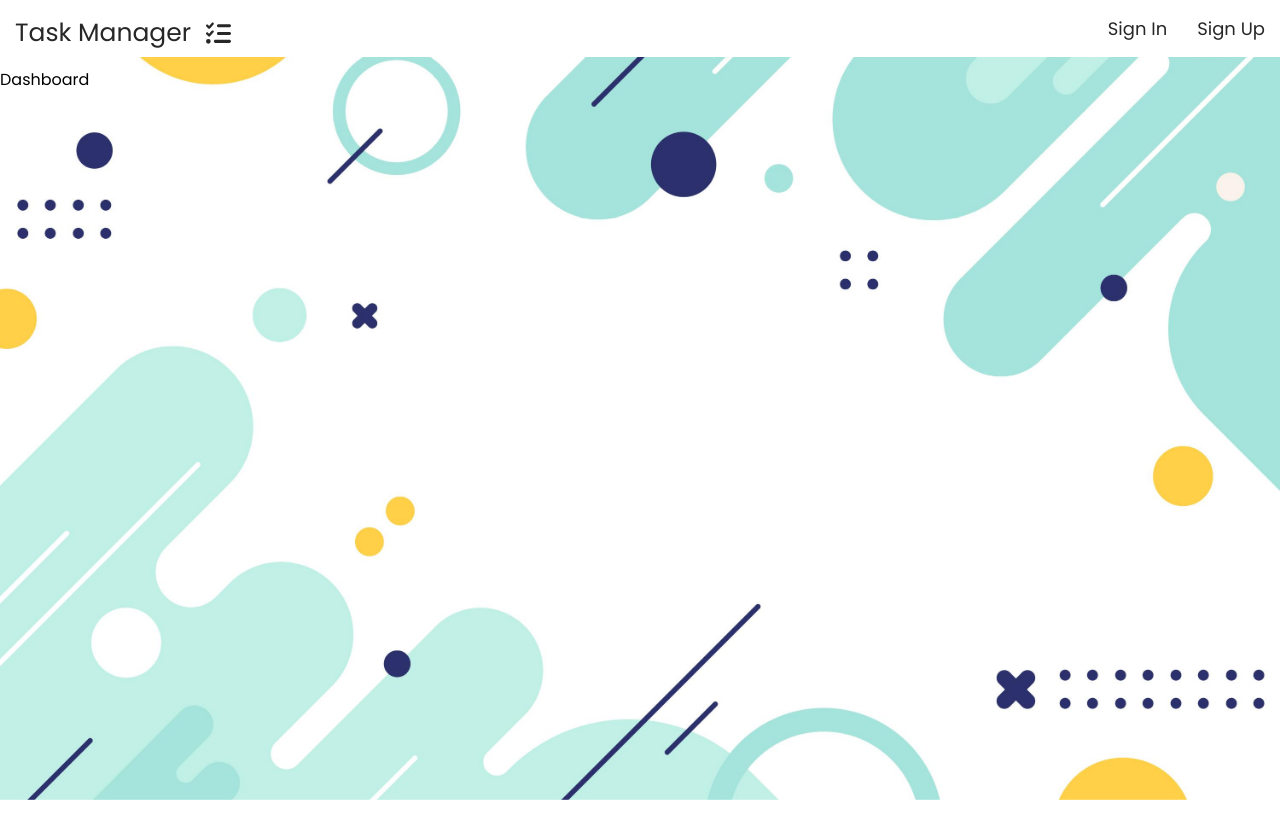
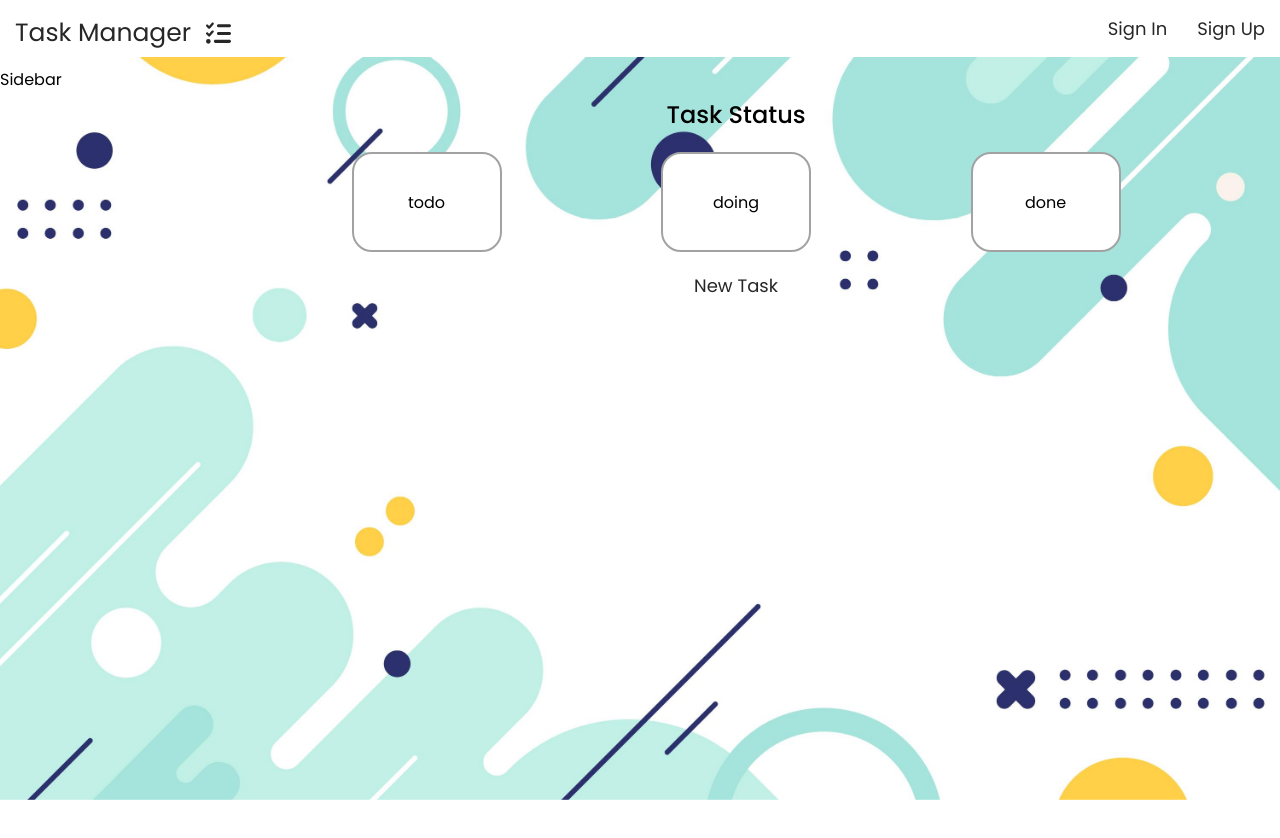
Before and after one commit to tathagat11/Task-Manager-MERN, a React (Vite) app in the folder client/: page /dashboard in a window 1280 px wide. Shown: the top 838 px of the page. Before the commit the page ends 800 px from the top, so only its background shows below. Built offline with nearby package versions, Linux system fonts and the light colour scheme.

Commit message:
Started Tasks portion

```diff
--- a/client/src/App.jsx
+++ b/client/src/App.jsx
@@ -6,6 +6,7 @@ import { BrowserRouter as Router, Route, Routes } from "react-router-dom";
 import SignUp from "./components/registration/SignUp";
 import Home from "./pages/Home/Home";
 import Dashboard from "./pages/Dashboard/Dashboard";
+import TaskManager from "./pages/TaskManagement/TaskManager";
 
 function App() {
   return (
@@ -19,6 +20,7 @@ function App() {
             <Route path="/signin" element={<SignIn />} />
             <Route path="/signup" element={<SignUp />} />
             <Route path="/dashboard" element={<Dashboard />} />
+            <Route path="/taskmanager" element={<TaskManager />} />
             <Route path="*" element={<Home />} />
           </Routes>
         </div>
--- /dev/null
+++ b/client/src/components/sidebar/Sidebar.jsx
@@ -0,0 +1,7 @@
+const Sidebar = () => {
+  return (
+    <div>Sidebar</div>
+  )
+}
+
+export default Sidebar
--- /dev/null
+++ b/client/src/components/taskmanager/AddTask.jsx
@@ -0,0 +1,7 @@
+const AddTask = () => {
+  return (
+    <div>AddTask</div>
+  )
+}
+
+export default AddTask
--- /dev/null
+++ b/client/src/components/taskmanager/TaskList.jsx
@@ -0,0 +1,7 @@
+const TaskList = () => {
+  return (
+    <div>TaskList</div>
+  )
+}
+
+export default TaskList
--- a/client/src/pages/Dashboard/Dashboard.jsx
+++ b/client/src/pages/Dashboard/Dashboard.jsx
@@ -1,9 +1,32 @@
+import { Link } from "react-router-dom";
+import Sidebar from "../../components/sidebar/Sidebar";
+import "./Dashboard.scss";
+
 const Dashboard = () => {
   return (
     <div>
-      Dashboard
+      <div className="dashboard">
+        <div className="left">
+          <Sidebar />
+        </div>
+        <div className="right">
+          <div className="rightContent">
+            <div className="h2div"><h2>Task Status</h2></div>
+            <div className="taskCount">
+              <div className="todo box">todo</div>
+              <div className="doing box">doing</div>
+              <div className="done box">done</div>
+            </div>
+            <div className="createButton">
+              <Link to={"/taskmanager"} className="button">
+                New Task
+              </Link>
+            </div>
+          </div>
+        </div>
+      </div>
     </div>
-  )
-}
+  );
+};
 
-export default Dashboard
+export default Dashboard;
--- /dev/null
+++ b/client/src/pages/Dashboard/Dashboard.scss
@@ -0,0 +1,42 @@
+.dashboard {
+    width: 100%;
+    height: 100vh;
+    display: flex;
+}
+
+.left {
+    width: 15%;
+}
+
+.right {
+    width: 85%;
+    display: flex;
+    flex-direction: row;
+    justify-content: center;
+    margin-top: 30px;
+}
+.rightContent {
+    width: 100%;
+    text-align: center;
+}
+.taskCount {
+    display: flex;
+    width: 100%;
+    justify-content: space-evenly;
+}
+.box {
+    width: 150px;
+    height: 100px;
+    border-radius: 20px;
+    border: 2px solid rgb(162, 162, 162);
+    display: flex;
+    flex-direction: row;
+    align-items: center;
+    justify-content: center;
+    margin: 20px 0;
+    background-color: white;
+}
+
+h2 {
+    font-weight: 500;
+}
--- /dev/null
+++ b/client/src/pages/TaskManagement/TaskManager.jsx
@@ -0,0 +1,27 @@
+import "./TaskManager.scss";
+import Sidebar from "../../components/sidebar/Sidebar";
+import AddTask from "../../components/taskmanager/AddTask";
+import TaskList from "../../components/taskmanager/TaskList";
+
+
+const TaskManager = () => {
+  return (
+    <div>
+      <div className="taskManager">
+        <div className="left">
+          <Sidebar />
+        </div>
+        <div className="right">
+          <div className="addTask">
+            <AddTask />
+          </div>
+          <div className="taskList">
+            <TaskList />
+          </div>
+        </div>
+      </div>
+    </div>
+  );
+};
+
+export default TaskManager;
--- a/client/src/redux/store.jsx
+++ b/client/src/redux/store.jsx
@@ -1,6 +1,7 @@
 import {configureStore} from '@reduxjs/toolkit'
 import authReducer from "./authSlice"
+import taskReducer from "./taskSlice"
 
 export const store = configureStore({
-    reducer: {auth: authReducer,},
+    reducer: {auth: authReducer, task: taskReducer},
 })
--- /dev/null
+++ b/client/src/redux/taskSlice.jsx
@@ -0,0 +1,56 @@
+import { createSlice } from "@reduxjs/toolkit";
+// import history from "../history";
+// import axios from "axios";
+
+const initialTask = localStorage.getItem("task")
+  ? JSON.parse(localStorage.getItem("task"))
+  : null;
+
+const initialState = {
+  TaskData: initialTask,
+  AllTasks: {},
+};
+
+export const taskSlice = createSlice({
+  name: "Task",
+  initialState,
+  reducers: {
+    taskAddedSuccessfully: (state, action) => {
+      state.TaskData = action.payload;
+    },
+    taskAddFailure: (state) => {
+      return state;
+    },
+    getAllTaskSuccess: (state, action) => {
+      state.AllTasks = action.payload;
+    },
+    getAllTaskFailure: (state) => {
+      return state;
+    },
+    editTaskSuccess: (state, action) => {
+      state.TaskData = action.payload;
+    },
+    editTaskFailure: (state) => {
+      return state;
+    },
+    deleteSuccess: (state, action) => {
+      state.TaskData = action.payload;
+    },
+    deleteFailure: (state) => {
+      return state;
+    },
+  },
+});
+
+export const {
+  taskAddedSuccessfully,
+  taskAddFailure,
+  getAllTaskSuccess,
+  getAllTaskFailure,
+  editTaskSuccess,
+  editTaskFailure,
+  deleteSuccess,
+  deleteFailure,
+} = taskSlice.actions;
+
+export default taskSlice.reducer;
```
Also changed, not shown: client/src/components/taskmanager/EditTask.jsx (added, +7 -0 lines), client/src/pages/TaskManagement/TaskManager.scss (added).
